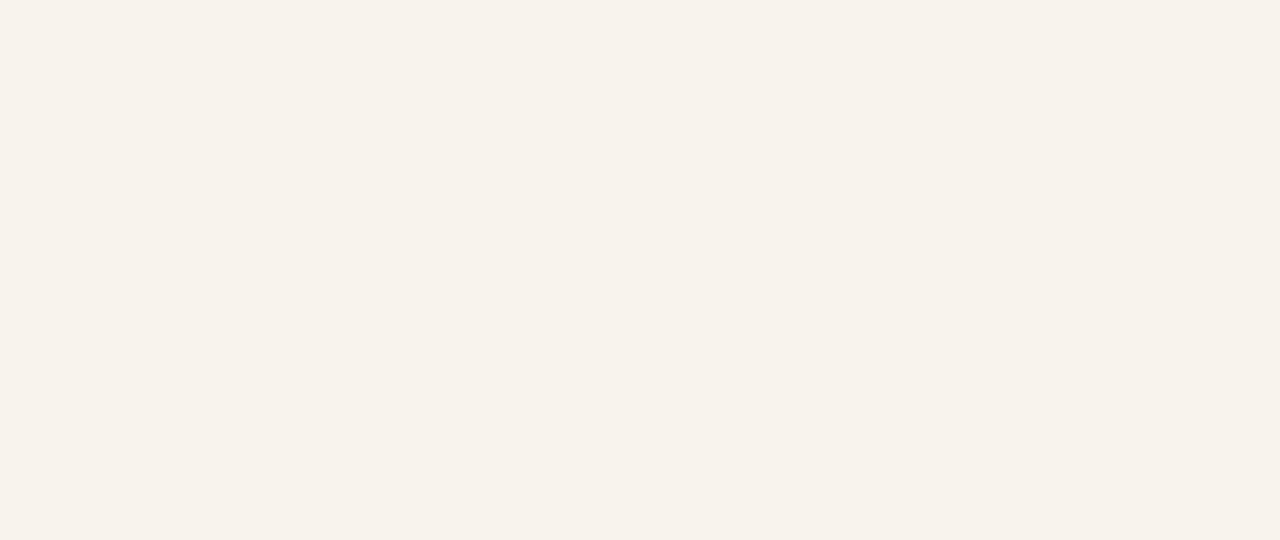
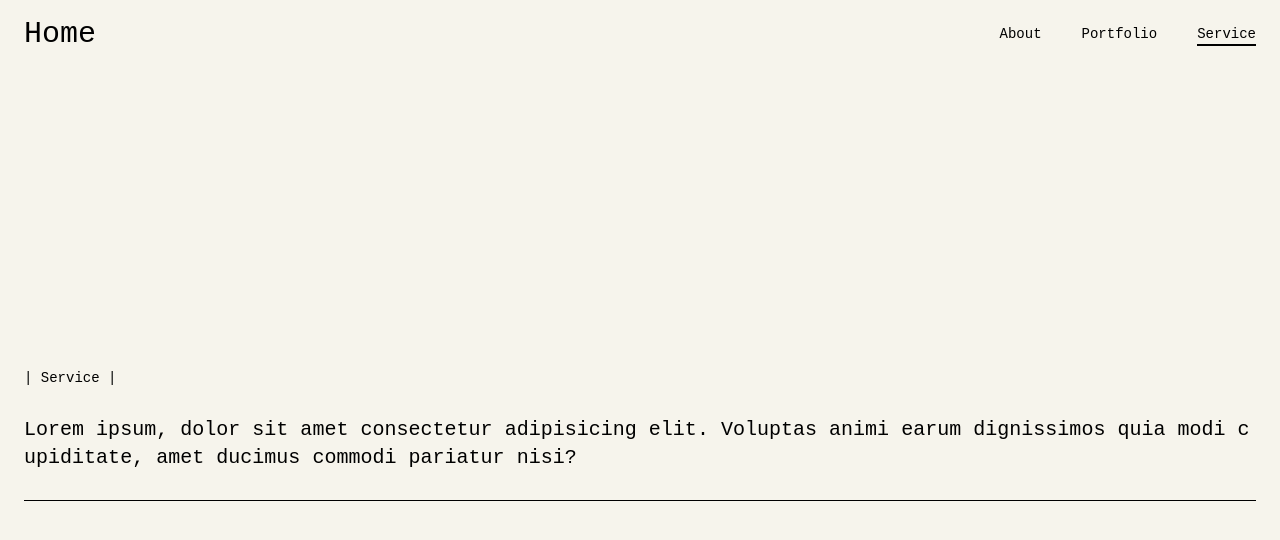
Before and after one commit to Azril-Rojaan-Fauzi/hangat-selamanya, a React (Vite) app: page /Service in a window 1280 px wide. Before the commit this address had no page. Shown: the top 540 px of the page. Built offline with nearby package versions, Linux system fonts and the light colour scheme; a web font is replaced by a local one.

Commit message:
feat: membuat halaman service

```diff
--- a/src/components/Navbar.jsx
+++ b/src/components/Navbar.jsx
@@ -14,8 +14,8 @@ const Navbar = ({ isHome }) => {
       path: "/projects",
     },
     {
-      name: "Contact",
-      path: "/contact",
+      name: "Service",
+      path: "/service",
     },
   ];
 
--- a/src/pages/Contact.jsx
+++ /dev/null
@@ -1,5 +0,0 @@
-const Contact = () => {
-  return <div>Contact Page</div>;
-};
-
-export default Contact;
--- /dev/null
+++ b/src/pages/Service.jsx
@@ -0,0 +1,62 @@
+import { motion } from "motion/react";
+
+const text =
+  "Lorem ipsum, dolor sit amet consectetur adipisicing elit. Voluptas animi earum dignissimos quia modi cupiditate, amet ducimus commodi pariatur nisi?";
+
+const container = {
+  hidden: {},
+  visible: {
+    transition: {
+      staggerChildren: 0.03,
+    },
+  },
+};
+
+const letter = {
+  hidden: { opacity: 0 },
+  visible: { opacity: 1 },
+};
+
+const Service = () => {
+  return (
+    <div className="mx-auto min-h-screen max-w-7xl pt-24 md:pt-17">
+      <div className="page-wrapper">
+        <div className="flex h-full flex-col justify-center p-6">
+          <motion.h3
+            initial={{ opacity: 0, y: 10 }}
+            animate={{ opacity: 1, y: 0 }}
+            transition={{ duration: 0.6 }}
+            exit={{ opacity: 0, y: 10, transition: { duration: 0.4 } }}
+            className="text-xs md:text-sm"
+          >
+            | Service |
+          </motion.h3>
+
+          <motion.p
+            variants={container}
+            initial="hidden"
+            animate="visible"
+            exit={{ opacity: 0, y: 10, transition: { duration: 0.2 } }}
+            className="py-7 text-sm wrap-break-word whitespace-normal md:text-xl"
+          >
+            {text.split("").map((char, index) => (
+              <motion.span key={index} variants={letter}>
+                {char === " " ? "\u00A0" : char}
+              </motion.span>
+            ))}
+          </motion.p>
+
+          <motion.div
+            initial={{ scaleX: 0 }}
+            animate={{ scaleX: 1 }}
+            transition={{ duration: 0.8, delay: 0.5 }}
+            exit={{ scaleX: 0, transition: { duration: 0.4 } }}
+            className="h-px w-full origin-left bg-black"
+          />
+        </div>
+      </div>
+    </div>
+  );
+};
+
+export default Service;
--- a/src/routers/AppRouter.jsx
+++ b/src/routers/AppRouter.jsx
@@ -3,7 +3,7 @@ import MainLayout from "../layouts/MainLayout";
 import Home from "../pages/Home";
 import About from "../pages/About";
 import Projects from "../pages/Projects";
-import Contact from "../pages/Contact";
+import Service from "../pages/Service";
 import ProjectDetail from "../pages/ProjectDetail";
 import { AnimatePresence } from "motion/react";
 
@@ -17,7 +17,7 @@ const AppRouter = () => {
           <Route path="about" element={<About />} />
           <Route path="projects" element={<Projects />} />
           <Route path="projects/:slug" element={<ProjectDetail />} />
-          <Route path="contact" element={<Contact />} />
+          <Route path="Service" element={<Service />} />
         </Route>
       </Routes>
     </AnimatePresence>
```
